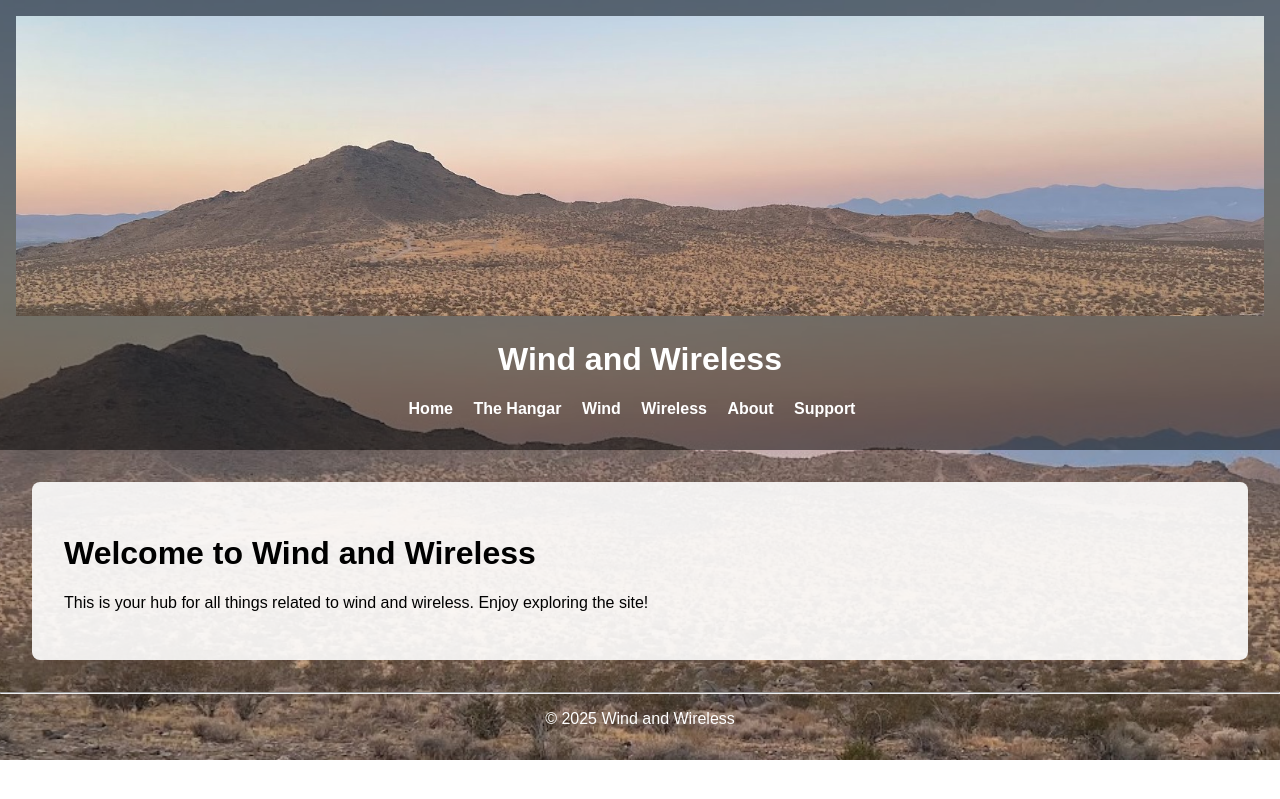
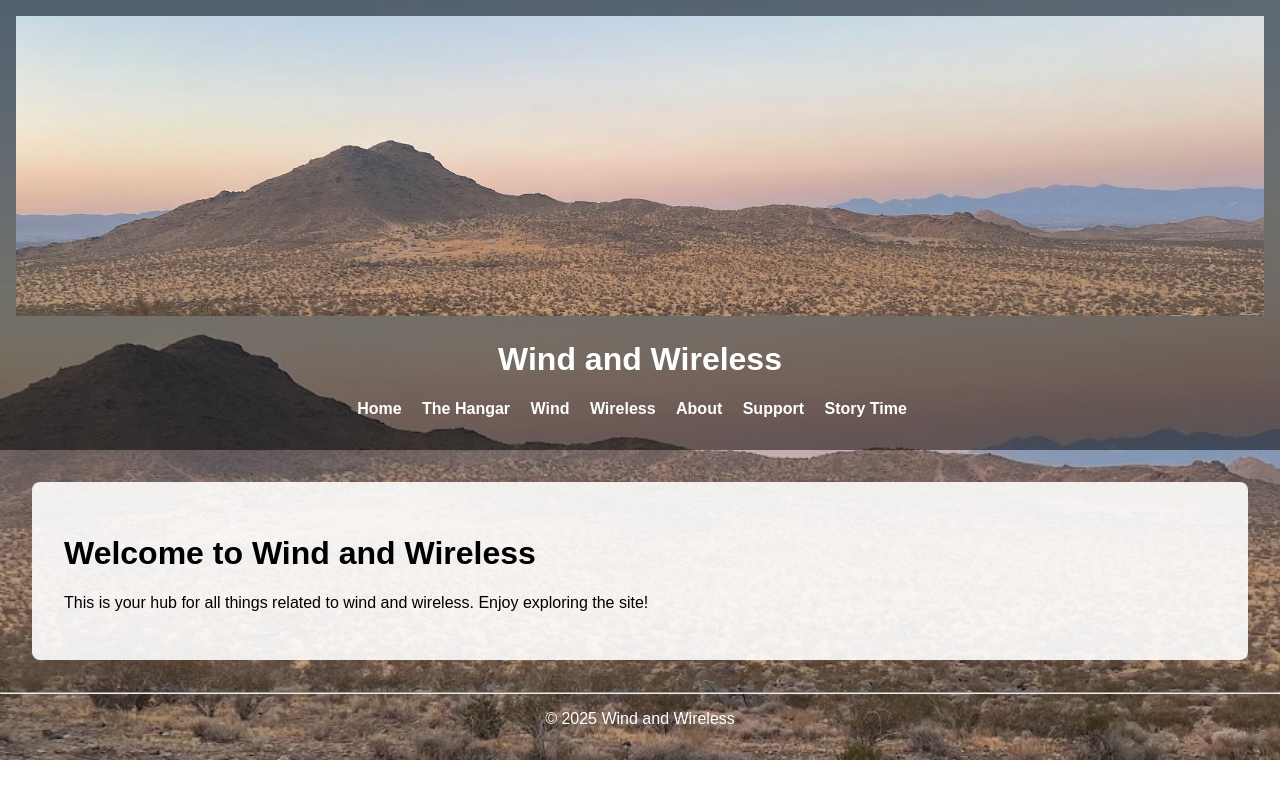
Before and after one commit to 00X30/WindWireless, a Jekyll site: the page built from index.md, in a window 1280 px wide. Shown: the top 799 px of the page. Built offline with Jekyll 4.4.1, drawn with Linux system fonts in a browser that asks for light colours.

Commit message:
Update default.html

```diff
--- a/_layouts/default.html
+++ b/_layouts/default.html
@@ -20,6 +20,7 @@
         <li><a href="{{ '/wireless' | relative_url }}">Wireless</a></li>
         <li><a href="{{ '/about' | relative_url }}">About</a></li>
         <li><a href="{{ '/donate' | relative_url }}">Support</a></li>
+        <li><a href="{{ '/donate' | relative_url }}">Story Time</a></li>
       </ul>
     </nav>
   </header>
```
